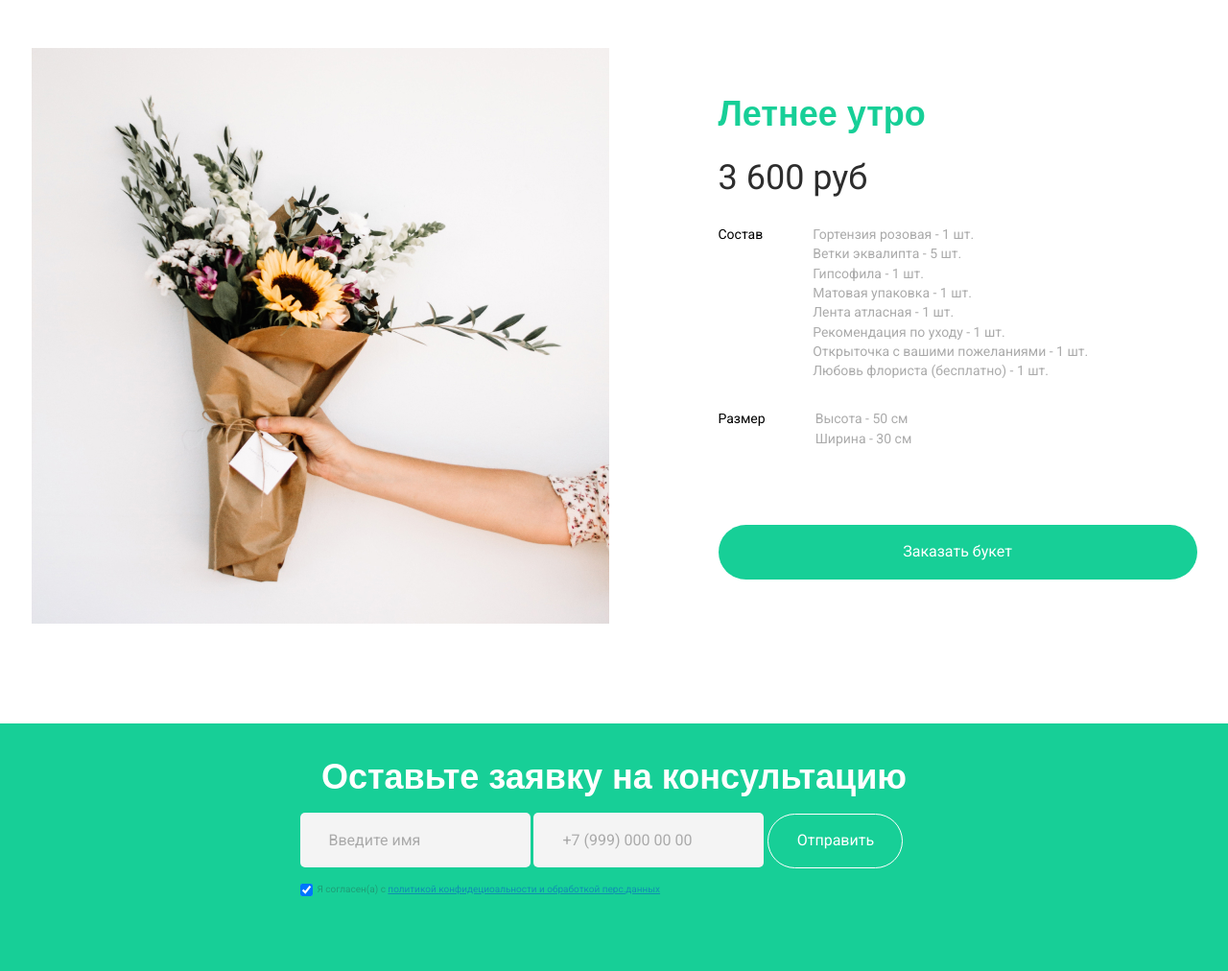
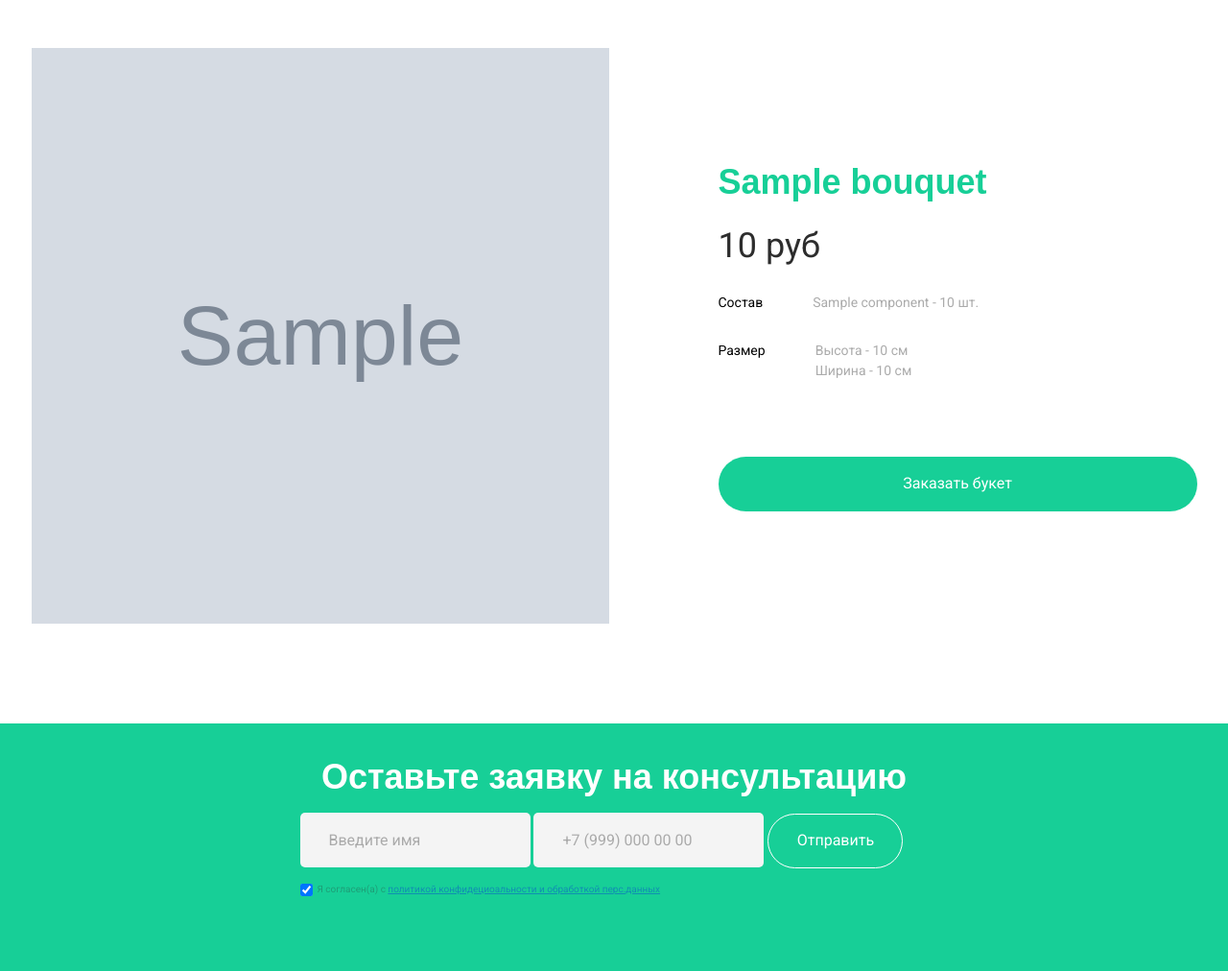
Before and after one commit to SadRus/flower-shop, a Django app: template templates/card.html in a window 1280 px wide. Shown: the part 50-1062 px from the top of the page at 96% size. Run offline with Django 4.2, Linux system fonts and the light colour scheme; the template is opened without the code that fills it: values that come from a table or form of the project are taken from there, others are empty; tables that the repository leaves empty hold one stand-in row (values such as "Sample post"); grey boxes marked "Sample" are stand-in pictures; parts of the project's set-up code (start-up, migrations or seed data) failed here and were passed over; some web fonts are replaced.

Commit message:
Add bouquet card page

```diff
--- a/flower_shop/urls.py
+++ b/flower_shop/urls.py
@@ -24,7 +24,7 @@ from . import settings
 urlpatterns = [
     path('admin/', admin.site.urls),
     path('', views.index, name='index'),
-    path('card', views.card, name='card'),
+    path('card/<int:id>', views.card, name='card'),
     path('catalog', views.catalog, name='catalog'),
     path('consultation', views.consultation, name='consultation'),
     path('order/<int:id>', views.order, name='order'),
--- a/templates/card.html
+++ b/templates/card.html
@@ -7,52 +7,35 @@
   <div class="container">
     <div class="card ficb">
       <div class="card__block card__block_first">
-        <img src="{% static 'img/cardImg.jpg' %}" alt="img" class="card__img">
+        <img src="{{ bouquet.image.url }}" alt="img" class="card__img">
       </div>
       <div class="card__block card__block_sec">
-        <div class="title">Летнее утро</div>
-        <div class="card__block_price">3 600 руб</div>
+        <div class="title">{{ bouquet.name }}</div>
+        <div class="card__block_price">{{ bouquet.price }} руб</div>
         <div class="card__elems ">
           <span class="card__elems_intro">Состав</span>
           <div class="card__items">
-            <span class="card_items_intro">
-              Гортензия розовая - 1 шт.
-            </span>
-            <span class="card_items_intro">
-              Ветки эквалипта - 5 шт.
-            </span>
-            <span class="card_items_intro">
-              Гипсофила - 1 шт.
-            </span>
-            <span class="card_items_intro">
-              Матовая упаковка - 1 шт.
-            </span>
-            <span class="card_items_intro">
-              Лента атласная - 1 шт.
-            </span>
-            <span class="card_items_intro">
-              Рекомендация по уходу - 1 шт.
-            </span>
-            <span class="card_items_intro">
-              Открыточка с вашими пожеланиями - 1 шт.
-            </span>
-            <span class="card_items_intro">
-              Любовь флориста (бесплатно) - 1 шт.
-            </span>
+
+            {% for component in bouquet_components %}
+              <span class="card_items_intro">
+                {{ component.component.name }} - {{ component.quantity }} шт.
+              </span>
+            {% endfor %}
+
           </div>
         </div>
         <div class="card__elems ">
           <span class="card__elems_intro">Размер</span>
           <div class="card__items">
             <span class="card_items_intro">
-              Высота - 50 см
+              Высота - {{ bouquet.height }} см
             </span>
             <span class="card_items_intro">
-              Ширина - 30 см
+              Ширина - {{ bouquet.width }} см
             </span>
           </div>
         </div>
-        <button class="btn largeBtn card__btn">Заказать букет</button>
+        <button onclick="location.href='{% url 'order' bouquet.id %}'" class="btn largeBtn card__btn">Заказать букет</button>
       </div>
     </div>
   </div>
--- a/templates/catalog.html
+++ b/templates/catalog.html
@@ -11,7 +11,7 @@
           <div class="catalog__block_bouquet">
               <span class="catalog__block_intro">{{ bouquet.name }}</span>
               <span class="catalog__block_price">{{ bouquet.price }} руб.</span>
-              <img class="catalog__block_img" src="{{ bouquet.image.url }}">
+              <a href="{% url 'card' bouquet.id %}"><img class="catalog__block_img" src="{{ bouquet.image.url }}"></a>
           </div>
         {% endfor %}
 
```
Also changed, not shown: shop/views.py (+11 -2 lines).
